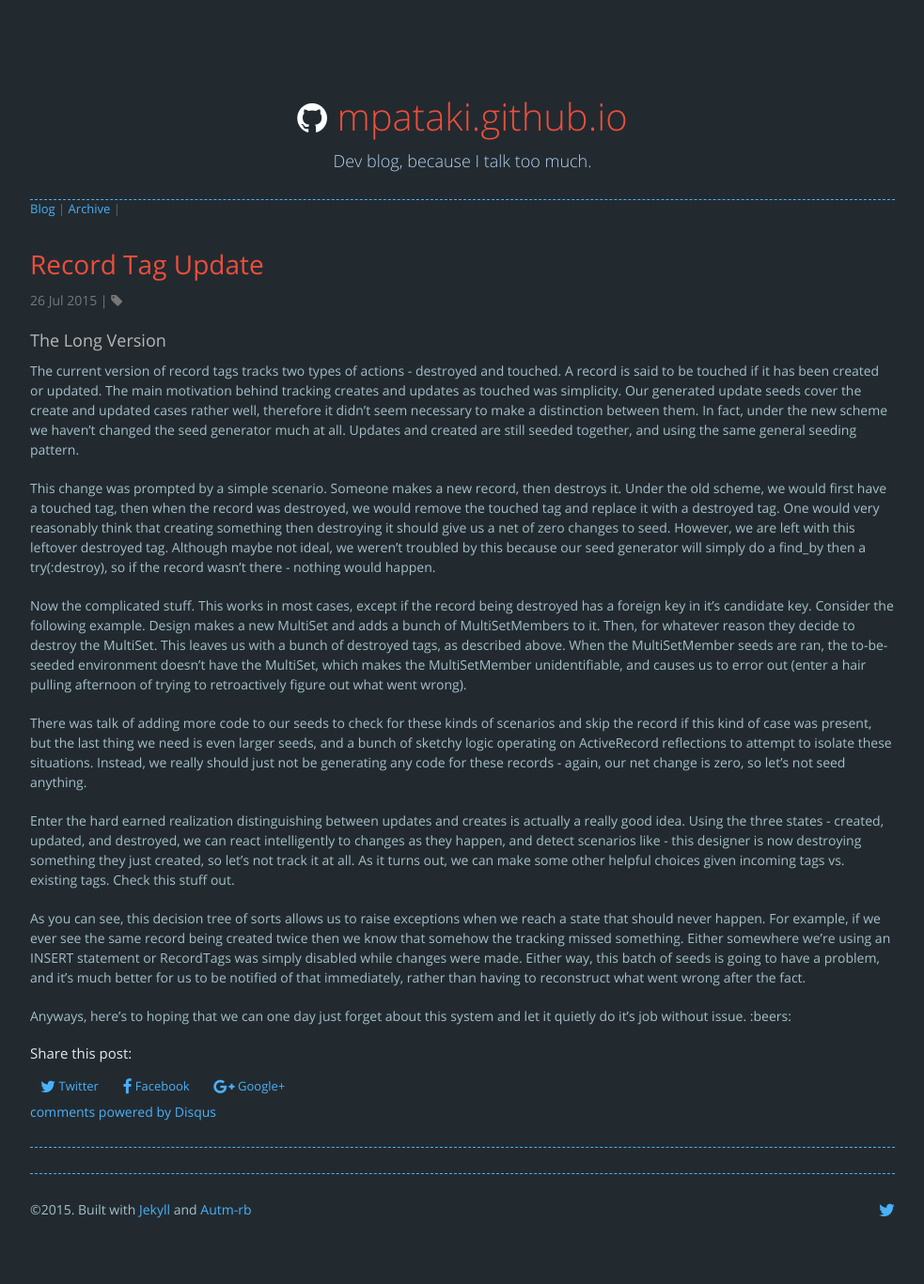
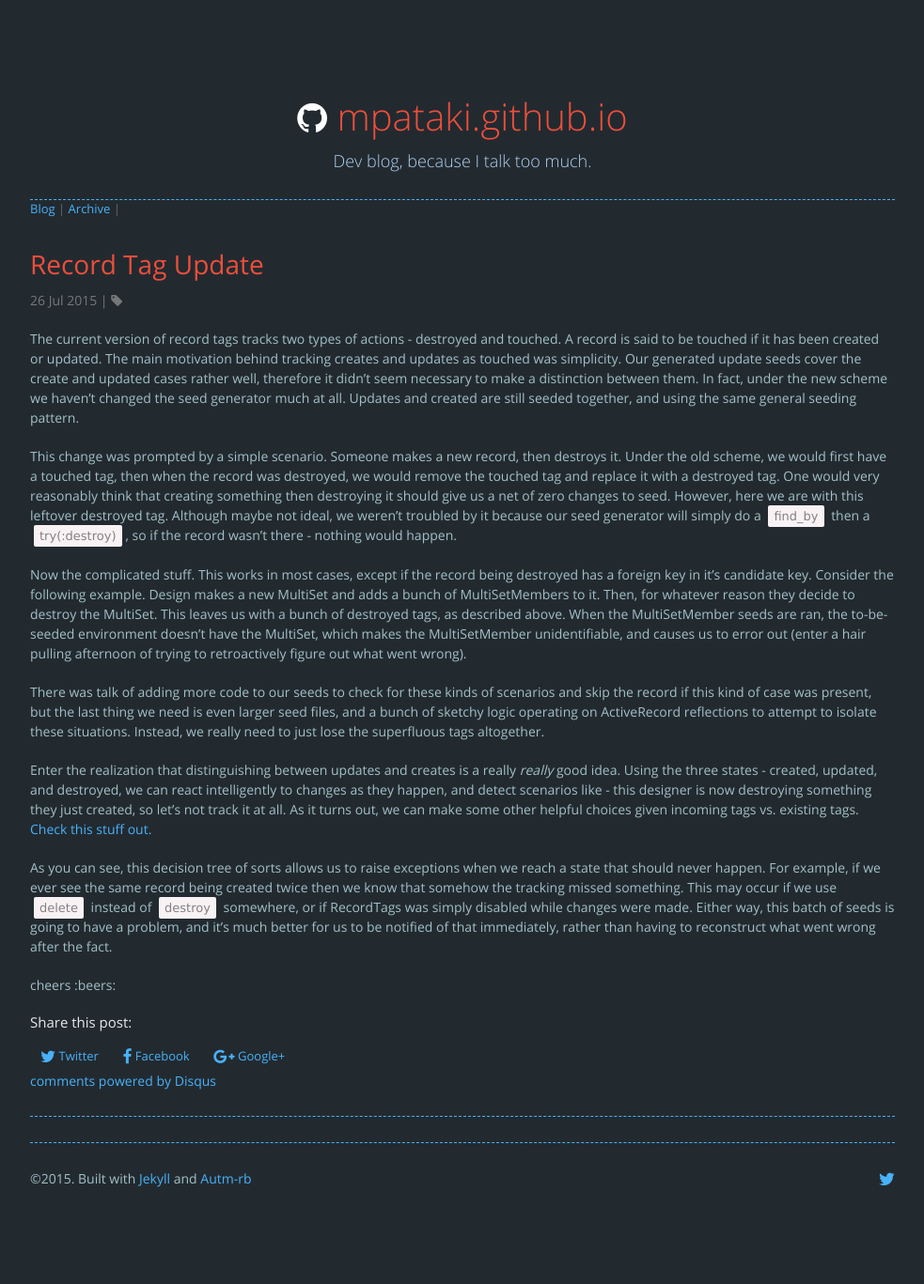
Before and after one commit to mpataki/mpataki.github.io, a Jekyll site: the page built from blog/_posts/2015-07-26-record-tags-update.md, in a window 1280 px wide. Shown: the whole page at 94% size, without its empty margins (148-1131 px from the left). Built offline with Jekyll 4.4.1, drawn with Linux system fonts in a browser that asks for light colours; nearby versions of some CDN libraries; comment, search, counter and statistics services are not loaded; after the commit the page ends 1334 px from its top, so only the background shows below that.

Commit message:
update post

```diff
--- a/blog/_posts/2015-07-26-record-tags-update.md
+++ b/blog/_posts/2015-07-26-record-tags-update.md
@@ -5,18 +5,16 @@ date:   2015-07-26 00:19:35
 categories: RecordTag
 ---
 
-### The Long Version
-
 The current version of record tags tracks two types of actions - destroyed and touched. A record is said to be touched if it has been created or updated. The main motivation behind tracking creates and updates as touched was simplicity. Our generated update seeds cover the create and updated cases rather well, therefore it didn't seem necessary to make a distinction between them. In fact, under the new scheme we haven't changed the seed generator much at all. Updates and created are still seeded together, and using the same general seeding pattern.
 
-This change was prompted by a simple scenario. Someone makes a new record, then destroys it. Under the old scheme, we would first have a touched tag, then when the record was destroyed, we would remove the touched tag and replace it with a destroyed tag. One would very reasonably think that creating something then destroying it should give us a net of zero changes to seed. However, we are left with this leftover destroyed tag. Although maybe not ideal, we weren't troubled by this because our seed generator will simply do a find_by then a try(:destroy), so if the record wasn't there - nothing would happen.
+This change was prompted by a simple scenario. Someone makes a new record, then destroys it. Under the old scheme, we would first have a touched tag, then when the record was destroyed, we would remove the touched tag and replace it with a destroyed tag. One would very reasonably think that creating something then destroying it should give us a net of zero changes to seed. However, here we are with this leftover destroyed tag. Although maybe not ideal, we weren't troubled by it because our seed generator will simply do a `find_by` then a `try(:destroy)`, so if the record wasn't there - nothing would happen.
 
 Now the complicated stuff. This works in most cases, except if the record being destroyed has a foreign key in it's candidate key. Consider the following example. Design makes a new MultiSet and adds a bunch of MultiSetMembers to it. Then, for whatever reason they decide to destroy the MultiSet. This leaves us with a bunch of destroyed tags, as described above. When the MultiSetMember seeds are ran, the to-be-seeded environment doesn't have the MultiSet, which makes the MultiSetMember unidentifiable, and causes us to error out (enter a hair pulling afternoon of trying to retroactively figure out what went wrong).
 
-There was talk of adding more code to our seeds to check for these kinds of scenarios and skip the record if this kind of case was present, but the last thing we need is even larger seeds, and a bunch of sketchy logic operating on ActiveRecord reflections to attempt to isolate these situations. Instead, we really should just not be generating any code for these records - again, our net change is zero, so let's not seed anything.
+There was talk of adding more code to our seeds to check for these kinds of scenarios and skip the record if this kind of case was present, but the last thing we need is even larger seed files, and a bunch of sketchy logic operating on ActiveRecord reflections to attempt to isolate these situations. Instead, we really need to just lose the superfluous tags altogether.
 
-Enter the hard earned realization distinguishing between updates and creates is actually a really good idea. Using the three states - created, updated, and destroyed, we can react intelligently to changes as they happen, and detect scenarios like - this designer is now destroying something they just created, so let's not track it at all. As it turns out, we can make some other helpful choices given incoming tags vs. existing tags. Check this stuff out.
+Enter the realization that distinguishing between updates and creates is a really *really* good idea. Using the three states - created, updated, and destroyed, we can react intelligently to changes as they happen, and detect scenarios like - this designer is now destroying something they just created, so let's not track it at all. As it turns out, we can make some other helpful choices given incoming tags vs. existing tags. [Check this stuff out.](https://github.com/uken/titans/blob/record_tag/create_update_distinction/app/models/record_tag.rb#L56)
 
-As you can see, this decision tree of sorts allows us to raise exceptions when we reach a state that should never happen. For example, if we ever see the same record being created twice then we know that somehow the tracking missed something. Either somewhere we're using an INSERT statement or RecordTags was simply disabled while changes were made. Either way, this batch of seeds is going to have a problem, and it's much better for us to be notified of that immediately, rather than having to reconstruct what went wrong after the fact.
+As you can see, this decision tree of sorts allows us to raise exceptions when we reach a state that should never happen. For example, if we ever see the same record being created twice then we know that somehow the tracking missed something. This may occur if we use `delete` instead of `destroy` somewhere, or if RecordTags was simply disabled while changes were made. Either way, this batch of seeds is going to have a problem, and it's much better for us to be notified of that immediately, rather than having to reconstruct what went wrong after the fact.
 
-Anyways, here's to hoping that we can one day just forget about this system and let it quietly do it's job without issue. :beers:
+cheers :beers:
```
